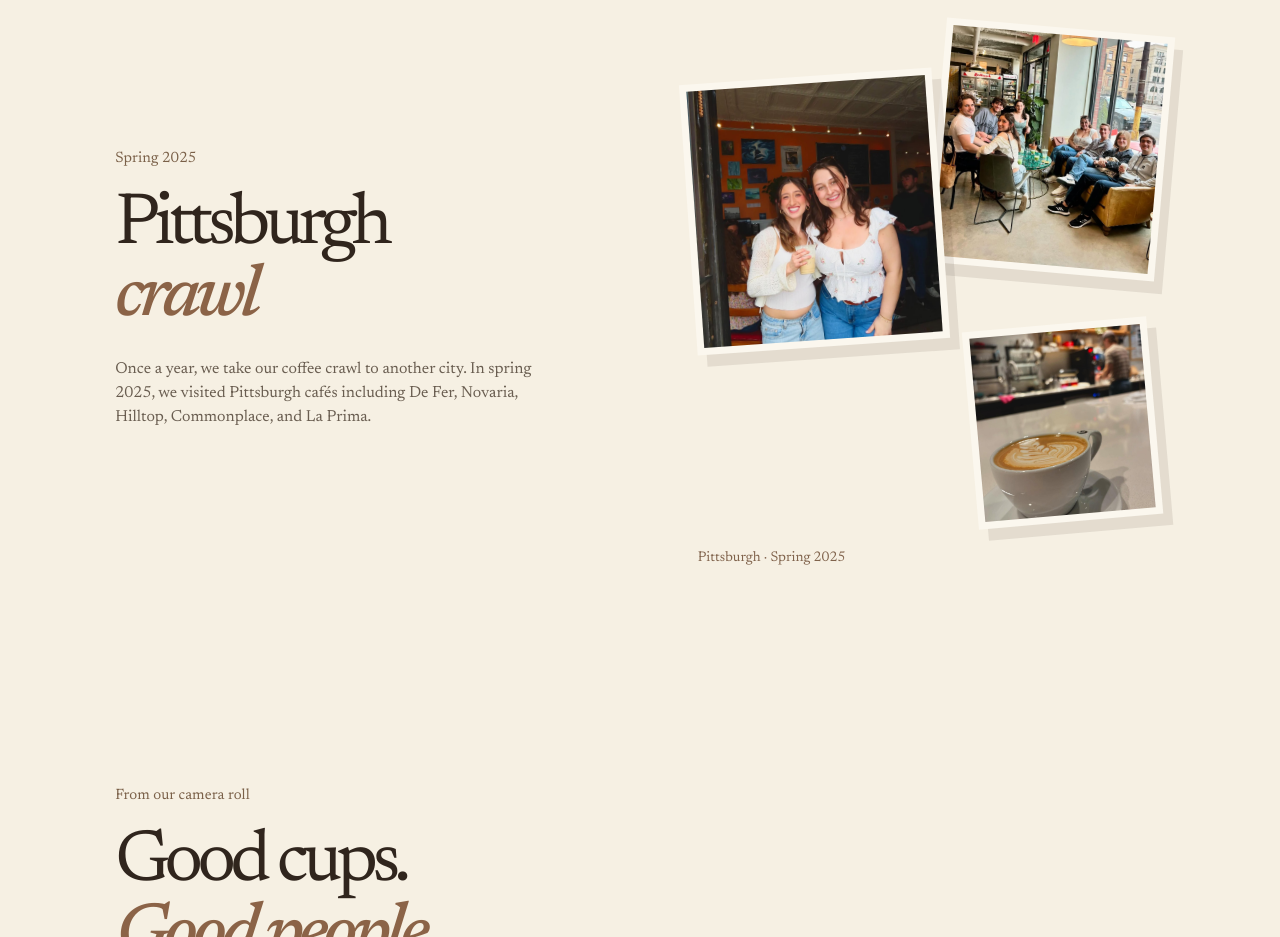
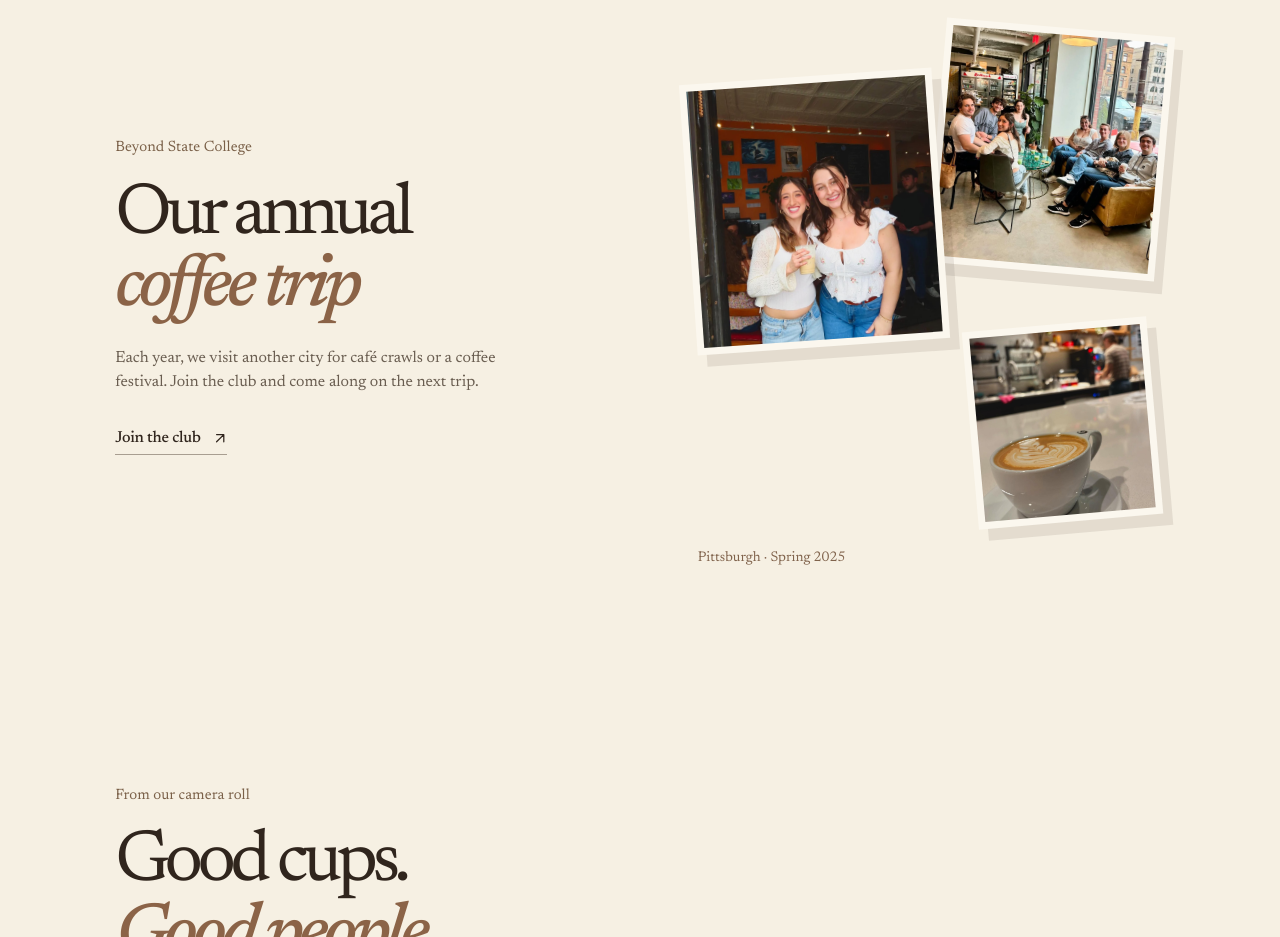
Before and after one commit to psu-coffee-club/website, a website: page index.html in a window 1280 px wide. Shown: the part 6680-7617 px from the top of the page. Drawn offline with nearby package versions, Linux system fonts and the light colour scheme; a script that the page names is missing.

Commit message:
Present annual coffee trip as a reason to join

```diff
--- a/index.html
+++ b/index.html
@@ -164,7 +164,7 @@
         </figure>
 
         <section class="trip-section section-pad" id="moments" aria-labelledby="trip-heading">
-          <div class="trip-copy"><p class="eyebrow">Spring 2025</p><h2 id="trip-heading">Pittsburgh<br /><em>crawl</em></h2><p>Once a year, we take our coffee crawl to another city. In spring 2025, we visited Pittsburgh cafés including De Fer, Novaria, Hilltop, Commonplace, and La Prima.</p></div>
+          <div class="trip-copy"><p class="eyebrow">Beyond State College</p><h2 id="trip-heading">Our annual<br /><em>coffee trip</em></h2><p>Each year, we visit another city for café crawls or a coffee festival. Join the club and come along on the next trip.</p><a class="text-link" href="#join">Join the club <svg class="link-arrow" viewBox="0 0 16 16" aria-hidden="true" focusable="false"><path d="M4 12 12 4M4 4h8v8" /></svg></a></div>
           <div class="trip-art trip-photo-story" aria-label="Photos from the 2025 Pittsburgh coffee trip">
             <div class="trip-photo trip-photo-friends"><img src="/images/club/pittsburgh-friends.jpg" alt="Two Coffee Club friends smiling outside a Pittsburgh café" loading="lazy" width="1080" height="1161" /></div>
             <div class="trip-photo trip-photo-crew"><img src="/images/club/pittsburgh-cafe-crew.jpg" alt="Coffee Club members gathered inside a Pittsburgh café" loading="lazy" width="1080" height="1161" /></div>
```
